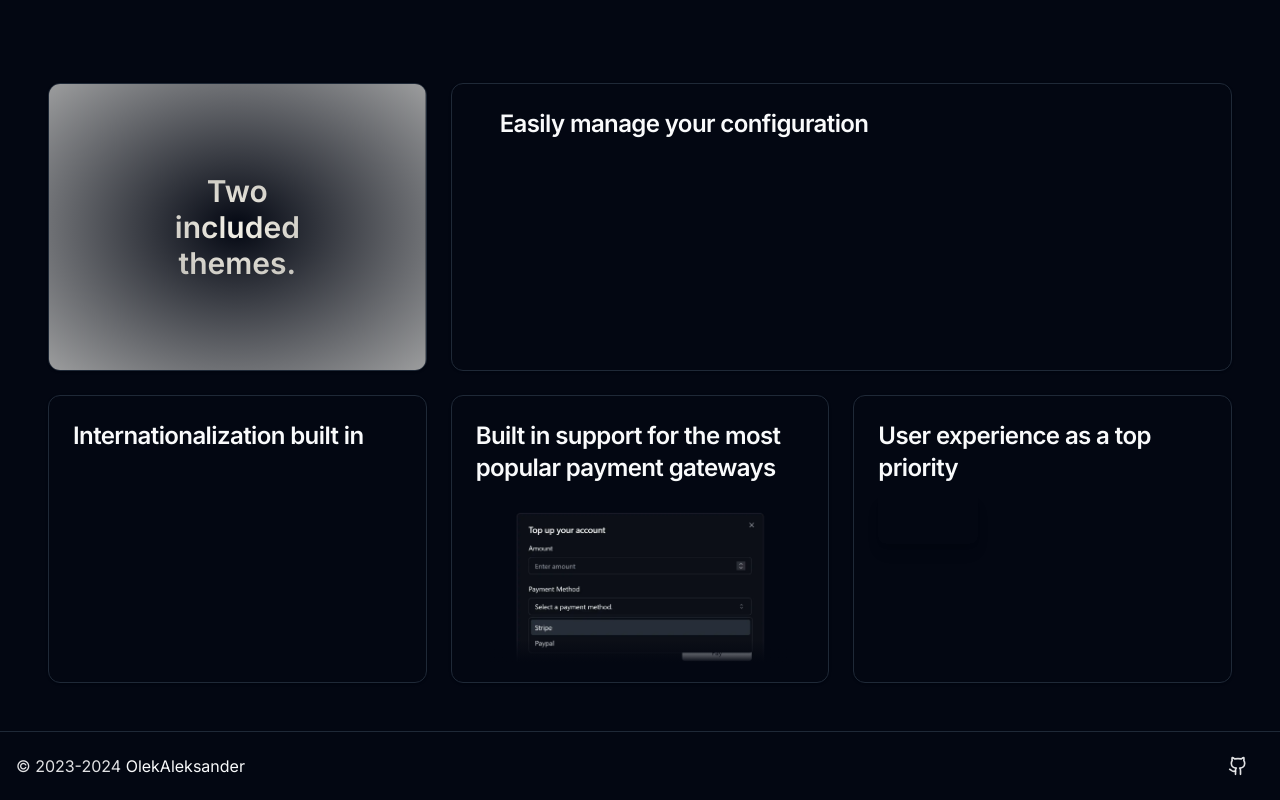
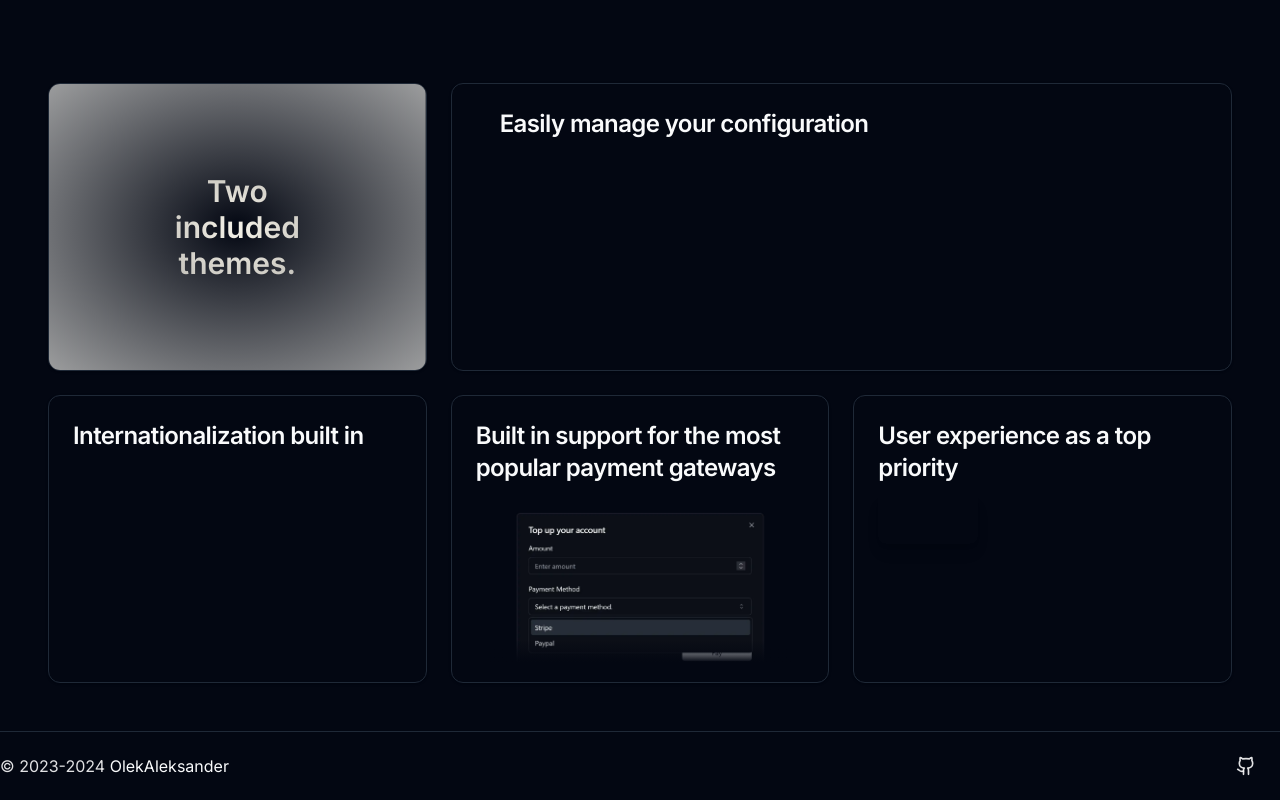
Before and after one commit to LumenPanel/website, a Next.js app: page / in a window 1280 px wide. Shown: the part 583-1383 px from the top of the page. Built offline with nearby package versions, Linux system fonts and the light colour scheme; grey boxes are pictures that could not be loaded.

Commit message:
Fix footer on desktop

```diff
--- a/components/footer.tsx
+++ b/components/footer.tsx
@@ -2,12 +2,13 @@ import { Github } from 'lucide-react';
 import Link from 'next/link';
 
 import { buttonVariants } from './ui/button';
+import { cn } from '@/lib/utils';
 
 export function Footer() {
     return (
         <div className='border-t py-4 absolute mt-12 left-0 right-0'>
-            <div className='max-w-screen-2xl mx-4 m-auto text-foreground/90 justify-between flex-grow flex'>
-                <div className='my-auto'>
+            <div className='max-w-screen-2xl m-auto text-foreground/90 justify-between flex-grow flex'>
+                <div className='my-auto mr-2'>
                     © 2023-2024{' '}
                     <Link
                         className='my-auto text-foreground hover:underline duration-75 hover:text-white'
@@ -17,7 +18,7 @@ export function Footer() {
                     </Link>
                 </div>
                 <Link
-                    className={buttonVariants({ variant: 'ghost' })}
+                    className={cn(buttonVariants({ variant: 'ghost' }), "mr-2")}
                     href={'https://github.com/LumenPanel/panel'}
                 >
                     <Github className='h-5 w-5'/>
```
